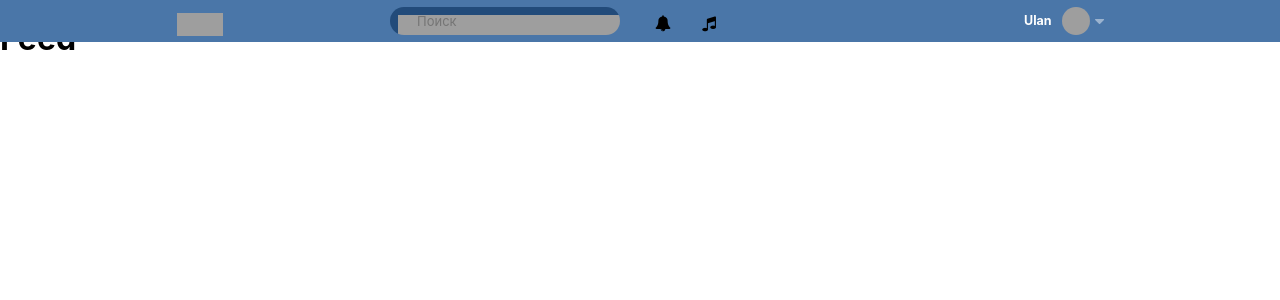
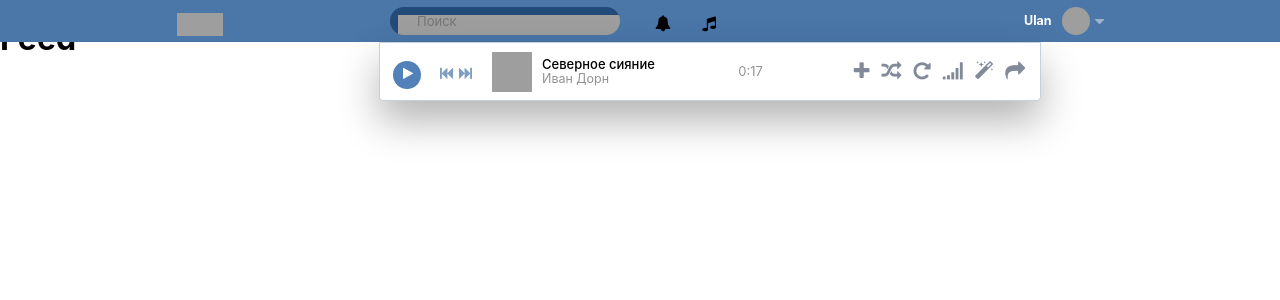
Before and after one commit to dizdostuk/vk-clone, a React (Create React App) app: page / in a window 1280 px wide. Shown: the top 300 px of the page. Built offline with nearby package versions, Linux system fonts and the light colour scheme; grey boxes are pictures that could not be loaded.

Commit message:
Started to create music player for navbar page

```diff
--- a/src/components/navbar.css
+++ b/src/components/navbar.css
@@ -269,8 +269,6 @@ span.nav-notify-header_label_urpage {
 }
 
 /*****************Event Submenu*******************/
-.nav-notify_event_submenu {
-}
 .nav-notify_event_submenu_icon {
   background: url("https://vk.com/images/svg_icons/contour_arrow.svg") no-repeat;
   width: 18px;
@@ -313,8 +311,115 @@ span.nav-notify-header_label_urpage {
   background-color: #e4eaf0;
 }
 
+/*********** Styles for navbar music ********************/
 
-/* Styles for navigation profile */
+.nav-music-wrap {
+  width: 660px;
+  position: absolute;
+  background-color: #fff;
+  border: 1px solid #c5d0db;
+  border-radius: 0 0 4px 4px;
+  margin-left: -307px;
+  box-shadow: 0 20px 40px 0 rgba(0,0,0,.3);
+  display: grid;
+  grid-template-rows: 57px 1fr;
+}
+.nav-music-current-player {
+  display: grid;
+  grid-template-columns: 54px 19px 19px 40px 328px 199px;
+  align-items: center;
+}
+.nav-music-current-player button {
+  background: none;
+  border: none;
+  font-size: 20px;
+}
+.nav-music-current-player button i {
+  color: #828a99;
+}
+.nav-music-current-player button i:hover {
+  cursor: pointer;
+}
+.nav-music-current-player button > .fa-play {
+  width: 28px;
+  height: 28px;
+  background-color: #5181b8;
+  border-radius: 50%;
+  color: #fff;
+  font-size: 13px;
+}
+.nav-music-current-player button > .fa-play:before {
+  position: relative;
+  top: 6px;
+  left: 1px;
+}
+.nav-music-current-player button > .fa-fast-backward,
+.nav-music-current-player button > .fa-fast-forward {
+  width: 9px;
+  height: 10px;
+  color: #7e9ec1;
+  font-size: 13px;
+}
+.nav-music-current-player button > .fa-fast-backward:hover,
+.nav-music-current-player button > .fa-fast-forward:hover {
+  color: #5181b8;
+}
+
+.nav-music-current-player_music_cover {
+  background-repeat: no-repeat;
+  width: 40px;
+  height: 40px;
+  margin-left: 20px;
+}
+
+.nav-music-current-player_track {
+  display: grid;
+  grid-template-columns: 1fr 1fr;
+}
+.nav-music-current-player_track_wrap {
+  margin-left: 30px;
+}
+.nav-music-current-player_track_info {
+  text-align: left;
+  font-size: 13px;
+  line-height: 14px;
+}
+.nav-music-current-player_track_song_title > span {
+  font-weight: 500;
+}
+.nav-music-current-player_track_song_performer > a {
+  text-decoration: none;
+  color: #939393;
+  font-size: 12.5px;
+}
+.nav-music-current-player_track_song_performer > a:hover {
+  text-decoration: underline;
+}
+.nav-music-current-player_track_duration {
+  font-size: 13px;
+  color: #939393;
+  margin-top: 7px;
+  margin-left: -30px;
+}
+
+
+
+
+
+
+
+
+
+
+
+
+
+
+
+
+
+
+/************ Styles for navigation profile ******************/
 .nav-profile {
   display: grid;
   grid-template-columns: 1fr 1fr 10px;
--- a/src/components/navbar.jsx
+++ b/src/components/navbar.jsx
@@ -25,7 +25,7 @@ const Navbar = () => {
                 <i className="fa fa-bell" />
               </div>
               <div className="nav-notification-wrap">
-                <i className="fa fa-caret-up"></i>
+                <i className="fa fa-caret-up" />
                 <div className="nav-notify-header">
                   <div className="nav-notify-header_label">
                     <span className="nav-notify-header_label_urpage">
@@ -122,16 +122,17 @@ const Navbar = () => {
                         </b>
                       </div>
                       <div className="nav-notify_event_description_text">
-                        <Link to="">Ulan</Link>
-                        , нет. Год здесь подразумевается как один оборот вокруг
-                        солнца у Плутона 247 лет.
+                        <Link to="">Ulan</Link>, нет. Год здесь подразумевается
+                        как один оборот вокруг солнца у Плутона 247 лет.
                       </div>
                       <div className="nav-notify_event_description_footer">
                         <Link to="">
                           <span className="notify-date">вчера в 11:09</span>
                         </Link>
                         " в ответ на Ваш комментарий "
-                        <Link to="">Получается за год пробытия в плутоне(365 дней),..</Link>
+                        <Link to="">
+                          Получается за год пробытия в плутоне(365 дней),..
+                        </Link>
                       </div>
                       <div className="nav-notify_event_description_buttons" />
                     </div>
@@ -150,6 +151,52 @@ const Navbar = () => {
             <div className="music">
               <div className="nav-notify_icon">
                 <i className="fa fa-music" />
+              </div>
+              <div className="nav-music-wrap">
+                <div className="nav-music-current-player">
+                  <button>
+                    <i className="fa fa-play" />
+                  </button>
+                  <button>
+                    <i className="fa fa-fast-backward prev-next" />
+                  </button>
+                  <button>
+                    <i className="fa fa-fast-forward prev-next" />
+                  </button>
+                  <div
+                    className="nav-music-current-player_music_cover"
+                    style={{backgroundImage: "url(https://pp.userapi.com/c639122/v639122564/611b3/yPI44uKBD-k.jpg)", backgroundSize: "cover"}}
+                  />
+                  <div className="nav-music-current-player_track_wrap">
+
+                    <div className="nav-music-current-player_track">
+
+                      <div className="nav-music-current-player_track_info">
+                        <div className="nav-music-current-player_track_song_title">
+                          <span>Северное сияние</span>
+                        </div>
+                        <div className="nav-music-current-player_track_song_performer">
+                          <Link to="">Иван Дорн</Link>
+                        </div>
+                      </div>
+                      <div className="nav-music-current-player_track_duration">0:17</div>
+
+                    </div>
+                    <div className="nav-music-current-player_track_volume"></div>
+                    <div className="nav-music-current-player_track_slider"></div>
+                  </div>
+                  <div className="nav-music-current-player_buttons">
+                    <button><i className="i fa fa-plus"></i></button>
+                    <button><i className="fa fa-random"></i></button>
+                    <button><i className="fa fa-repeat"></i></button>
+                    <button><i className="fa fa-signal"></i></button>
+                    <button><i className="fa fa-magic"></i></button>
+                    <button><i className="fa fa-share"></i></button>
+                  </div>
+                </div>
+                <div className="nav-music-content-block">
+
+                </div>
               </div>
             </div>
           </div>
```
